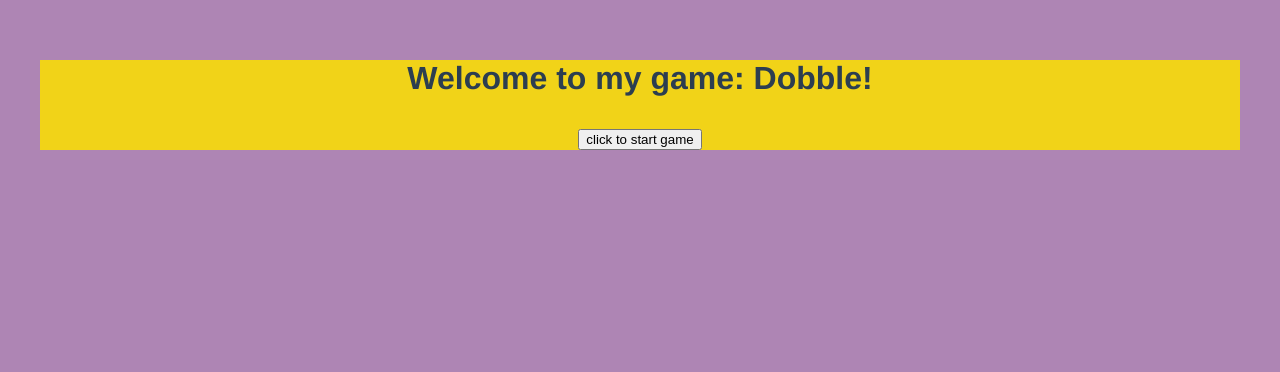
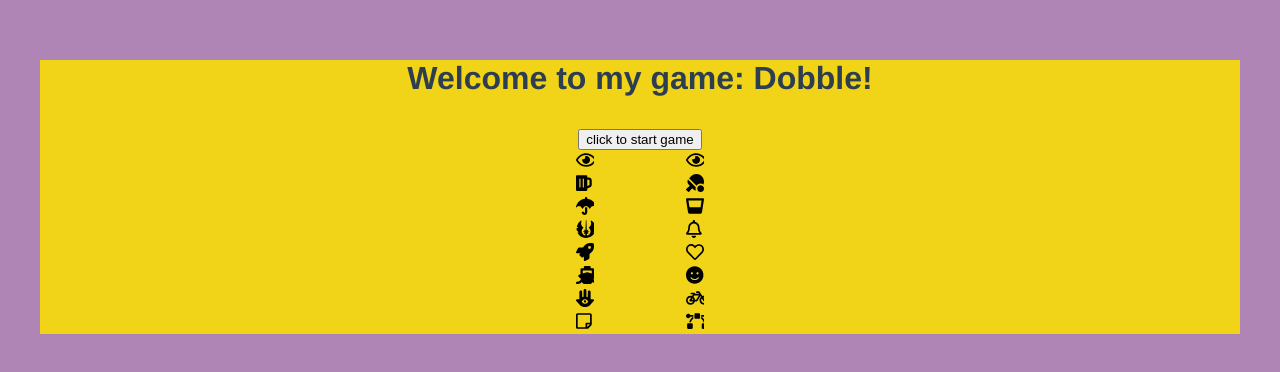
Before and after one commit to sheez44/dobble, a Vue app: page / in a window 1280 px wide. Shown: the top 372 px of the page. Built offline with nearby package versions, Linux system fonts and the light colour scheme.

Commit message:
Add basic functionality to find a match

```diff
--- a/src/components/Card.vue
+++ b/src/components/Card.vue
@@ -1,7 +1,8 @@
 <template>
     <ul>
       <li v-for="card in cards" :key="card.id">
-        <iconBase :iconName="card.name" :path="card.svg"></iconBase>
+        <button v-if="cardIndex === 0" disabled><iconBase :iconName="card.name" :path="card.svg"></iconBase></button>
+        <button v-else @click="checkCard(card)"><iconBase :iconName="card.name" :path="card.svg"></iconBase></button>
       </li>
     </ul>
 </template>
@@ -15,7 +16,16 @@ export default {
     IconBase,
   },
   props: {
-    cards: Object
+    cards: Object,
+    cardIndex: Number,
+    cardToFind: Object
+  },
+  methods: {
+    checkCard(card) {
+      if(card.name === this.cardToFind.name) {
+        console.log("its a match")
+      }
+    }
   }
 }
 </script>
@@ -26,11 +36,25 @@ h3 {
   margin: 40px 0 0;
 }
 
-li {
-  cursor: pointer;
+li button:not(:disabled):hover {
+  transform: scale(1.3);
+  cursor: pointer
 }
 
-li:hover {
-  transform: scale(1.3);
+li button,
+li button:focus
+li button:active {
+  background-color: transparent;
+  appearance: none;
+  border: none;
+  outline: none;
+}
+
+li button:disabled {
+  background-color: none;
+}
+
+li button:disabled:hover {
+  transform: none;
 }
 </style>
--- a/src/components/Game.vue
+++ b/src/components/Game.vue
@@ -3,35 +3,34 @@
     <h1>{{ msg }}</h1>
 
     <button @click="startGame">click to start game</button>
-
     <div class="card-wrapper">
-      <Card v-for="(deck, index) in cardDecks" :cards="deck" :key="index" />
+      <Card v-for="(deck, index) in cardDecks" :cards="deck" :cardToFind="cardToFind" :cardIndex="index" :key="index" />
     </div>
   </div>
 </template>
 
 <script>
 import Card from "@/components/Card";
-import { cards } from "@/cards"
+import { cards } from "@/cards";
 
 export default {
   name: 'Game',
   props: {
     msg: String
   },
-  mounted() {
-
+  created() {
+    this.shuffle()
   },
   components: {
     Card,
   },
-  data: function() {
+  data() {
     return {
-        test: "test",
         cards,
         cardDecks: [],
         amountOfCards: 8,
-        amountOfDecks: 2
+        amountOfDecks: 2,
+        cardToFind: "ds",
     };
   },
   methods: {
@@ -46,8 +45,13 @@ export default {
         let deck = []
 
         if(i > 0) {
-          const randomPrevCard = Math.abs(Math.ceil(Math.random() * this.amountOfCards - 1))
-          deck = [...deck, fullDeck[i - 1][randomPrevCard]]
+          // pick a random card from the last deck; this will be the card the user needs to find
+          const randomPrevCardIndex = Math.abs(Math.ceil(Math.random() * this.amountOfCards - 1))
+          const randomPrevCard = fullDeck[i - 1][randomPrevCardIndex]
+          // pre-fill the new deck with the random card from the previous deck
+          deck = [...deck, randomPrevCard]
+          // add the card to find card to the global state
+          this.cardToFind = randomPrevCard
         }
 
         while(deck.length !== this.amountOfCards) {
```
